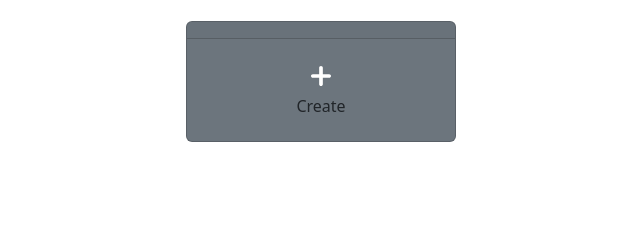
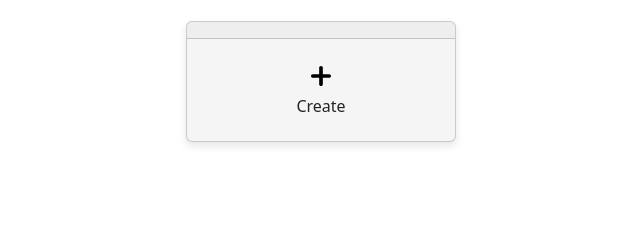
Before and after one commit to Vinayrk2/Real-time-multi-user-collaboration-To-Do-List-Application, a Django app: page /todo/ in a window 1280 px wide. Shown: the part 205-445 px from the top of the page, without its empty margins (48-688 px from the left). Run offline with Django 5.2, Linux system fonts and the light colour scheme.

Commit message:
"Updated TodoApp: modified home.html template, changed styles and HTML structure; updated binary files in __pycache__ and db.sqlite3."

```diff
--- a/TodoApp/todoList/templates/home.html
+++ b/TodoApp/todoList/templates/home.html
@@ -13,6 +13,19 @@
     <script src="https://cdn.jsdelivr.net/npm/bootstrap@5.3.3/dist/js/bootstrap.min.js"
         integrity="sha384-0pUGZvbkm6XF6gxjEnlmuGrJXVbNuzT9qBBavbLwCsOGabYfZo0T0to5eqruptLy"
         crossorigin="anonymous"></script>
+
+    <style>
+        a{
+            text-decoration: none;
+        }
+        .bg-c-pri{
+            background-color: #f5f5f5;
+        }
+        .groups{
+            box-shadow: 0 4px 8px rgb(0,0,0,0.1);
+        }
+    </style>
+
 </head>
 
 <body>
@@ -50,17 +63,17 @@
                     <div class="row">
                     {% if groups %}
                     {% for group in groups %}
-                        <a href="/todo/group/{{group.id}}/">
-                        <div class="col-lg-4 col-md-6">
-                            <div class="card text-bg-secondary mb-3" style="max-width: 18rem;">
+                    <div class=" col-lg-4 col-md-6">
+                            <a href="/todo/group/{{group.id}}/">
+                            <div class="card bg-c-pri mb-3 groups" style="max-width: 18rem;">
                                 <div class="card-header"></div>
                                 <div class="card-body">
                                     <h5 class="card-title">{{group.name}}</h5>
                                     <p class="card-text">{{group.members.all.count}} members</p>
                                 </div>
                             </div>
+                        </a>
                         </div>
-                    </a>
 
                         {% endfor %}
                         {% endif %}
@@ -77,7 +90,7 @@
                         </div> -->
 
                         <div class="col-lg-4 col-md-6">
-                            <div class="card text-bg-secondary mb-3" style="max-width: 18rem;">
+                            <div class="card bg-c-pri mb-3 groups" style="max-width: 18rem;">
                                 <div class="card-header"></div>
                                 <div class="card-body">
                                     <button type="button" class="btn" data-bs-toggle="modal"
@@ -85,7 +98,7 @@
                                         <h5 class="card-title"><svg height="20px" width="20px" version="1.1" id="Capa_1"
                                                 xmlns="http://www.w3.org/2000/svg"
                                                 xmlns:xlink="http://www.w3.org/1999/xlink" viewBox="0 0 309.06 309.06"
-                                                xml:space="preserve" fill="#ffffff">
+                                                xml:space="preserve" fill="#000000">
                                                 <g id="SVGRepo_bgCarrier" stroke-width="0"></g>
                                                 <g id="SVGRepo_tracerCarrier" stroke-linecap="round"
                                                     stroke-linejoin="round" stroke="#CCCCCC" stroke-width="1.854354">
@@ -93,7 +106,7 @@
                                                 <g id="SVGRepo_iconCarrier">
                                                     <g>
                                                         <g>
-                                                            <path style="fill:#ffffff;"
+                                                            <path style="fill:#000000;"
                                                                 d="M280.71,126.181h-97.822V28.338C182.889,12.711,170.172,0,154.529,0S126.17,12.711,126.17,28.338 v97.843H28.359C12.722,126.181,0,138.903,0,154.529c0,15.621,12.717,28.338,28.359,28.338h97.811v97.843 c0,15.632,12.711,28.348,28.359,28.348c15.643,0,28.359-12.717,28.359-28.348v-97.843h97.822 c15.632,0,28.348-12.717,28.348-28.338C309.059,138.903,296.342,126.181,280.71,126.181z">
                                                             </path>
                                                         </g>
```
Also changed, not shown: TodoApp/db.sqlite3.
